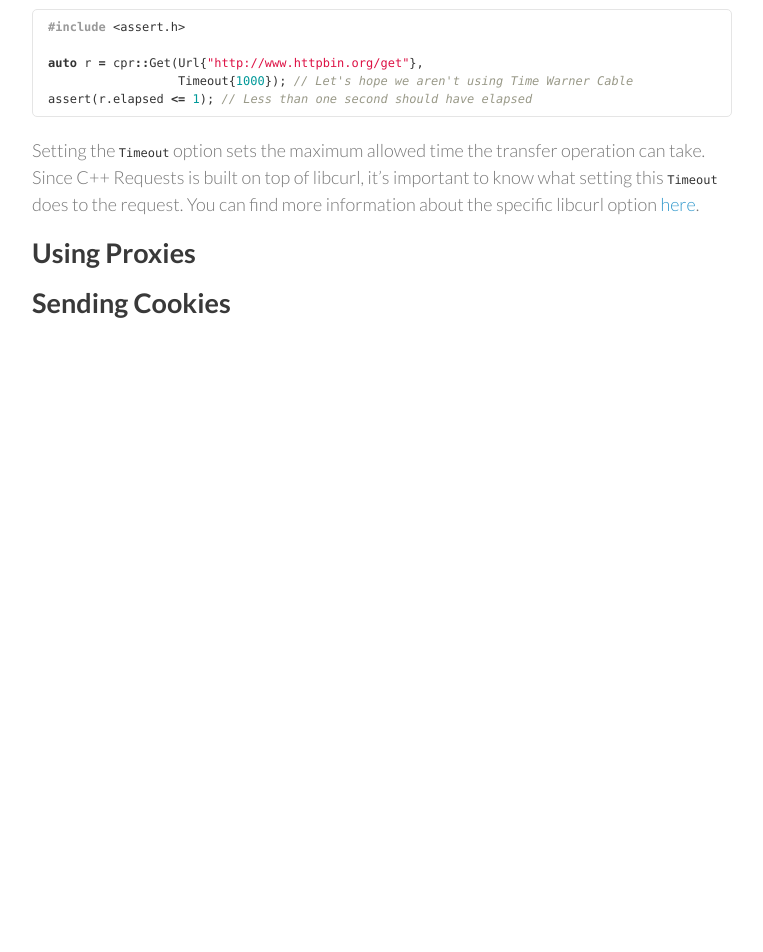
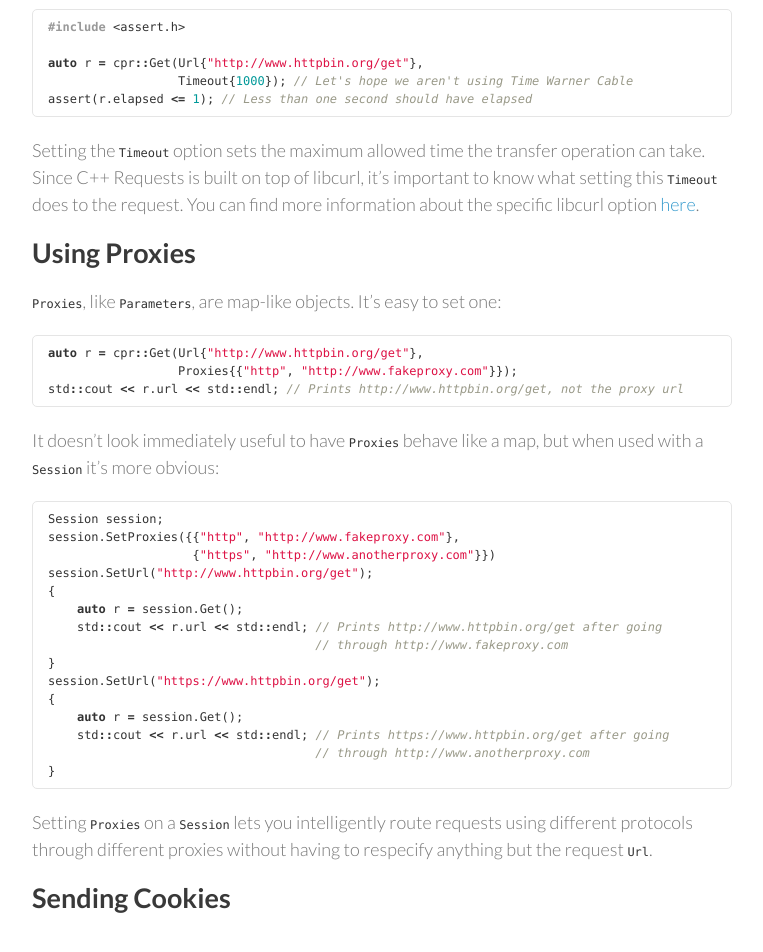
Before and after one commit to libcpr/cpr, a Jekyll site: the page built from advanced-usage.md, in a window 1280 px wide and 1400 px high, scrolled down 3409 px. Shown: the part 417-1369 px from the top of the window, without its empty margins (388-1151 px from the left). Built offline with Jekyll 4.4.1, drawn with Linux system fonts in a browser that asks for light colours; nearby versions of some CDN libraries; Markdown is read by kramdown in place of the engine named in the settings; before the commit the page ends 4214 px from its top, so only the background shows below that.

Commit message:
Fill out using proxies section

````diff
--- a/advanced-usage.md
+++ b/advanced-usage.md
@@ -183,4 +183,38 @@ Setting the `Timeout` option sets the maximum allowed time the transfer operatio
 
 ## Using Proxies
 
+`Proxies`, like `Parameters`, are map-like objects. It's easy to set one:
+
+{% raw %}
+```c++
+auto r = cpr::Get(Url{"http://www.httpbin.org/get"},
+                  Proxies{{"http", "http://www.fakeproxy.com"}});
+std::cout << r.url << std::endl; // Prints http://www.httpbin.org/get, not the proxy url
+```
+{% endraw %}
+
+It doesn't look immediately useful to have `Proxies` behave like a map, but when used with a `Session` it's more obvious:
+
+{% raw %}
+```c++
+Session session;
+session.SetProxies({{"http", "http://www.fakeproxy.com"},
+                    {"https", "http://www.anotherproxy.com"}})
+session.SetUrl("http://www.httpbin.org/get");
+{
+    auto r = session.Get();
+    std::cout << r.url << std::endl; // Prints http://www.httpbin.org/get after going
+                                     // through http://www.fakeproxy.com
+}
+session.SetUrl("https://www.httpbin.org/get");
+{
+    auto r = session.Get();
+    std::cout << r.url << std::endl; // Prints https://www.httpbin.org/get after going
+                                     // through http://www.anotherproxy.com
+}
+```
+{% endraw %}
+
+Setting `Proxies` on a `Session` lets you intelligently route requests using different protocols through different proxies without having to respecify anything but the request `Url`.
+
 ## Sending Cookies
````
